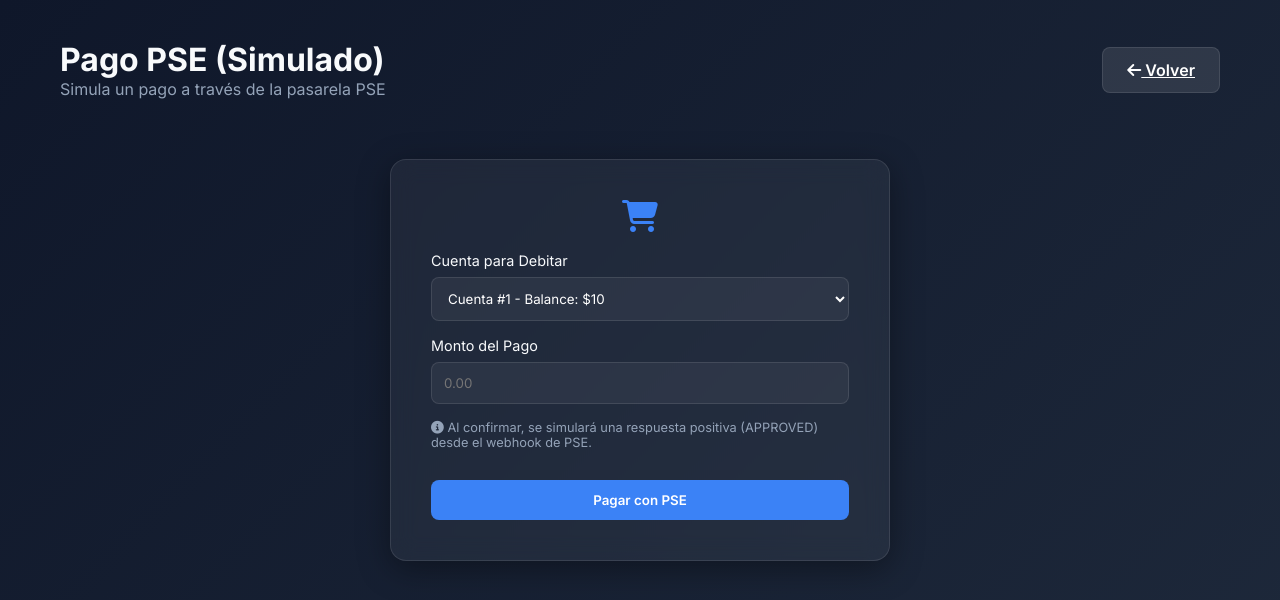
After one commit to jorgepajarit/APP_BANK_SERVICE, a Flask app: template App/flask_app/templates/pse_payment.html in a window 1280 px wide. The commit adds this page. Shown: the top 600 px of the page. Run offline with Flask 3, Linux system fonts and the light colour scheme; the template is opened without the code that fills it: most values are stand-ins (such as "Sample title", 1, 10 or a date in 2020).

Commit message:
aprendiendo de errores

```diff
--- a/App/flask_app/app.py
+++ b/App/flask_app/app.py
@@ -120,6 +120,51 @@ def dashboard():
         flash(f"Error al cargar datos: {str(e)}", "error")
         return render_template("dashboard.html", accounts=[], movements=[])
 
+@app.route("/pse_payment", methods=['GET', 'POST'])
+def pse_view():
+    if 'token' not in session:
+        return redirect(url_for('login_view'))
+
+    user_id = session.get('user_id', 1)
+
+    if request.method == 'POST':
+        account_id = request.form.get('account_id')
+        amount = float(request.form.get('amount', 0))
+
+        try:
+            # Step 1: Initiate payment
+            res = requests.post(f"{API_BASE_URL}/pse/payment", json={
+                "account_id": int(account_id),
+                "amount": amount
+            }, headers=get_auth_headers())
+
+            if res.status_code == 200:
+                transaction_id = res.json().get('transaction_id')
+                flash(f"Pago PSE iniciado. ID: {transaction_id}. Simulando aprobación...", "success")
+
+                # Step 2: Simulate callback (Webhook) for testing purposes
+                # In a real scenario, this is called by the external PSE gateway
+                requests.post(f"{API_BASE_URL}/pse/webhook", json={
+                    "transaction_id": transaction_id,
+                    "status": "APPROVED"
+                })
+
+                return redirect(url_for('dashboard'))
+            else:
+                error_msg = res.json().get('detail', 'Error al iniciar pago PSE')
+                flash(f"Error PSE: {error_msg}", "error")
+        except Exception as e:
+            flash(f"Error de conexión: {str(e)}", "error")
+
+    # Load accounts for the select field
+    try:
+        summary_res = requests.get(f"{API_BASE_URL}/banking/summary/{user_id}", headers=get_auth_headers())
+        accounts = summary_res.json().get('accounts', []) if summary_res.status_code == 200 else []
+    except:
+        accounts = []
+
+    return render_template("pse_payment.html", accounts=accounts)
+
 @app.route("/logout")
 def logout():
     session.clear()
--- a/App/flask_app/templates/dashboard.html
+++ b/App/flask_app/templates/dashboard.html
@@ -11,6 +11,9 @@
     <div style="display: flex; gap: 15px;">
         <a href="{{ url_for('transfer_view') }}" class="btn-primary" style="background: rgba(255,255,255,0.1); border: 1px solid var(--glass-border);">
             <i class="fas fa-paper-plane"></i> Transferir
+        </a>
+        <a href="{{ url_for('pse_view') }}" class="btn-primary" style="background: rgba(255,255,255,0.1); border: 1px solid var(--glass-border);">
+            <i class="fas fa-shopping-cart"></i> Pago PSE
         </a>
         <a href="{{ url_for('logout') }}" class="btn-primary" style="background: var(--accent-red);">
             <i class="fas fa-sign-out-alt"></i> Salir
--- /dev/null
+++ b/App/flask_app/templates/pse_payment.html
@@ -0,0 +1,46 @@
+{% extends "base.html" %}
+
+{% block title %}Pago PSE - BankService{% endblock %}
+
+{% block content %}
+<div class="header">
+    <div>
+        <h1>Pago PSE (Simulado)</h1>
+        <p style="color: var(--text-secondary);">Simula un pago a través de la pasarela PSE</p>
+    </div>
+    <a href="{{ url_for('dashboard') }}" class="btn-primary" style="background: rgba(255,255,255,0.1); border: 1px solid var(--glass-border);">
+        <i class="fas fa-arrow-left"></i> Volver
+    </a>
+</div>
+
+<div class="login-wrapper" style="height: auto; align-items: flex-start; padding-top: 20px;">
+    <div class="glass-container login-card" style="max-width: 500px;">
+        <div style="text-align: center; margin-bottom: 20px;">
+            <i class="fas fa-shopping-cart fa-2x" style="color: var(--accent-blue);"></i>
+        </div>
+        <form action="{{ url_for('pse_view') }}" method="POST">
+            <div class="form-group">
+                <label style="display: block; margin-bottom: 8px; font-size: 0.9rem;">Cuenta para Debitar</label>
+                <select name="account_id" class="input-glass" required>
+                    {% for account in accounts %}
+                    <option value="{{ account.id }}">Cuenta #{{ account.id }} - Balance: ${{ account.balance }}</option>
+                    {% endfor %}
+                </select>
+            </div>
+
+            <div class="form-group">
+                <label style="display: block; margin-bottom: 8px; font-size: 0.9rem;">Monto del Pago</label>
+                <input type="number" step="0.01" name="amount" class="input-glass" placeholder="0.00" required>
+            </div>
+
+            <p style="font-size: 0.8rem; color: var(--text-secondary); margin-bottom: 20px;">
+                <i class="fas fa-info-circle"></i> Al confirmar, se simulará una respuesta positiva (APPROVED) desde el webhook de PSE.
+            </p>
+
+            <button type="submit" class="btn-primary" style="width: 100%; margin-top: 10px;">
+                Pagar con PSE
+            </button>
+        </form>
+    </div>
+</div>
+{% endblock %}
```
Also changed, not shown: context/ARCHITECTURE.md (+11 -0 lines), plan/BITACORA.md (+5 -0 lines), plan/PLAN_ATOMICO.md (+1 -1 lines).
